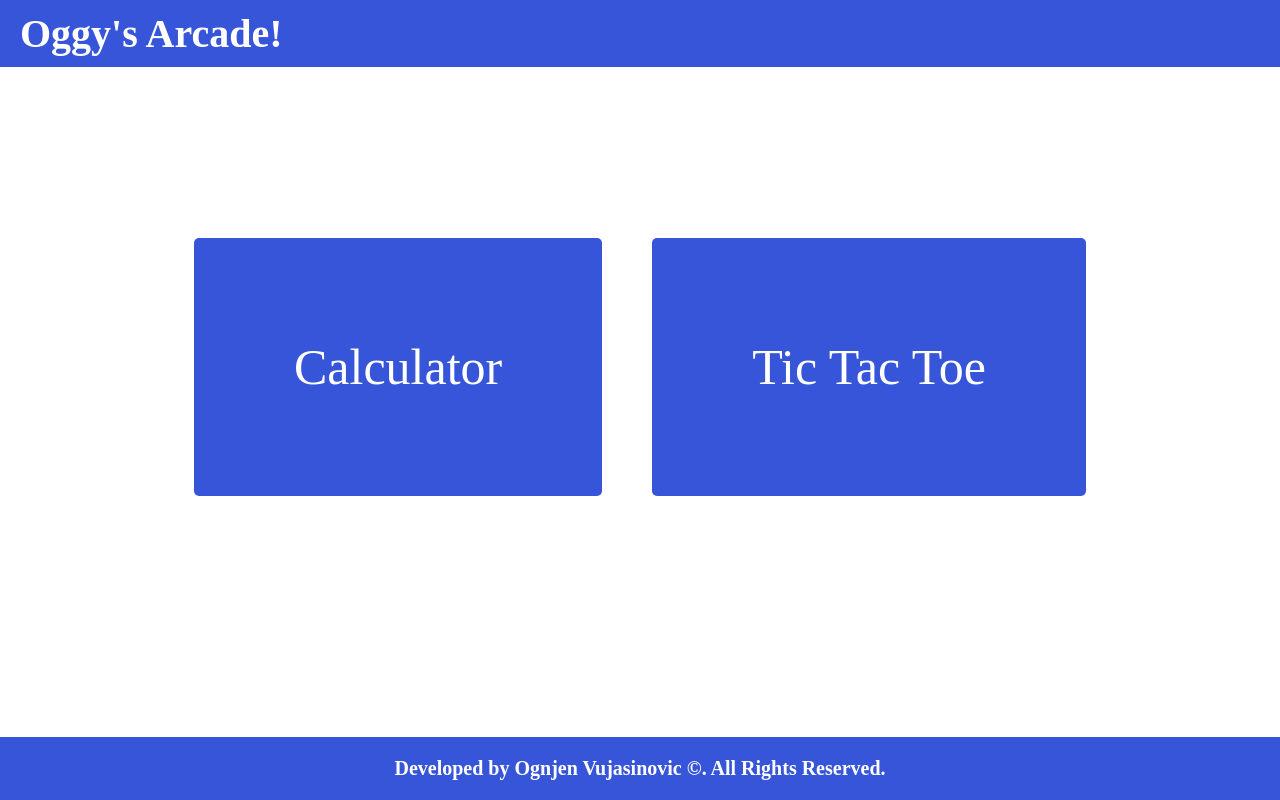
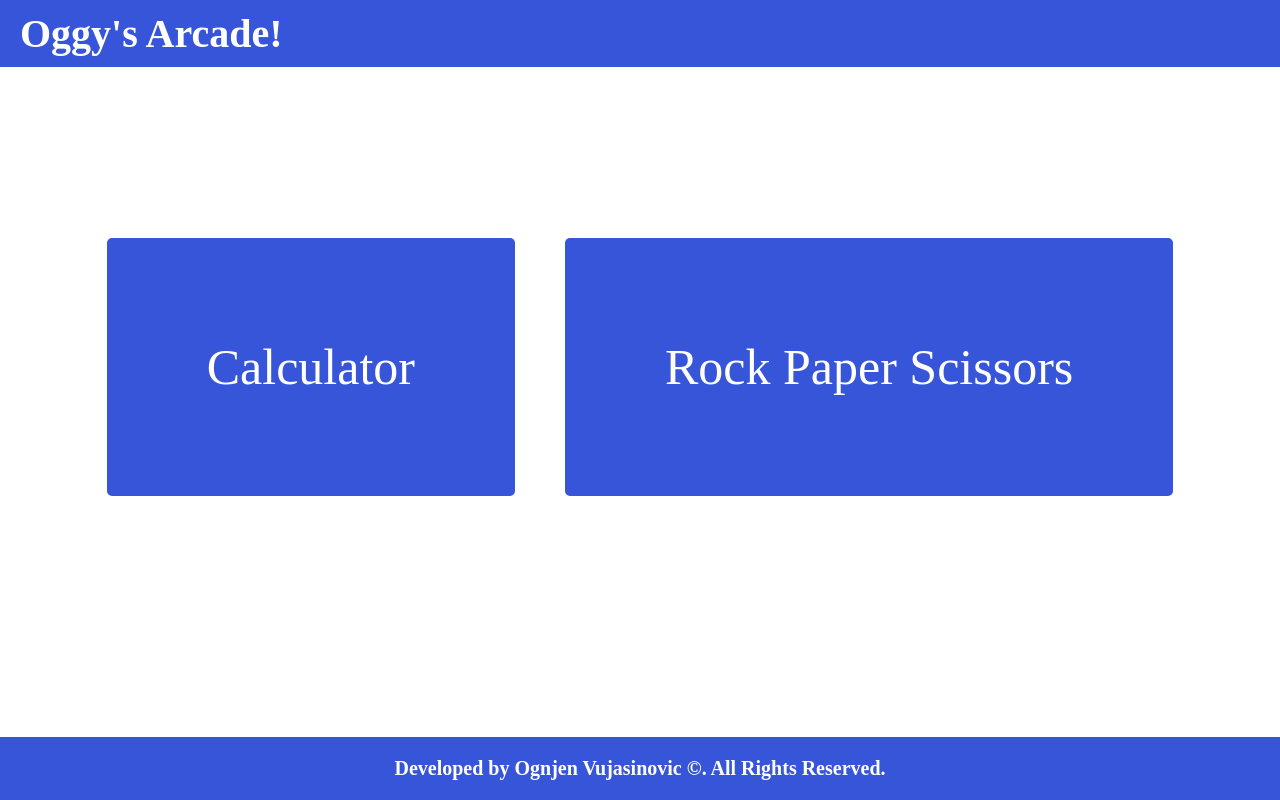
Before and after one commit to ogi1998/Brainnest-Project, a plain HTML site: page index.html in a window 1280 px wide. Drawn offline with Linux system fonts and the light colour scheme.

Commit message:
Small bugfix

```diff
--- a/index.html
+++ b/index.html
@@ -12,7 +12,7 @@
     </header>
     <main class="landing">
       <a href="./calculator/index.html" class="landing__btn">Calculator</a>
-      <a href="./ttt/index.html" class="landing__btn">Tic Tac Toe</a>
+      <a href="./ttt/index.html" class="landing__btn">Rock Paper Scissors</a>
     </main>
     <footer class="footer">
       <p class="footer__owner">
```
Also changed, not shown: rps/img/paper-icon.svg (renamed from ttt/img/paper-icon.svg), rps/img/rock-icon.svg (renamed from ttt/img/rock-icon.svg), rps/img/scissors-icon.svg (renamed from ttt/img/scissors-icon.svg), rps/index.html (renamed from ttt/index.html), rps/script.js (renamed from ttt/script.js), rps/ui.js (renamed from ttt/ui.js).
